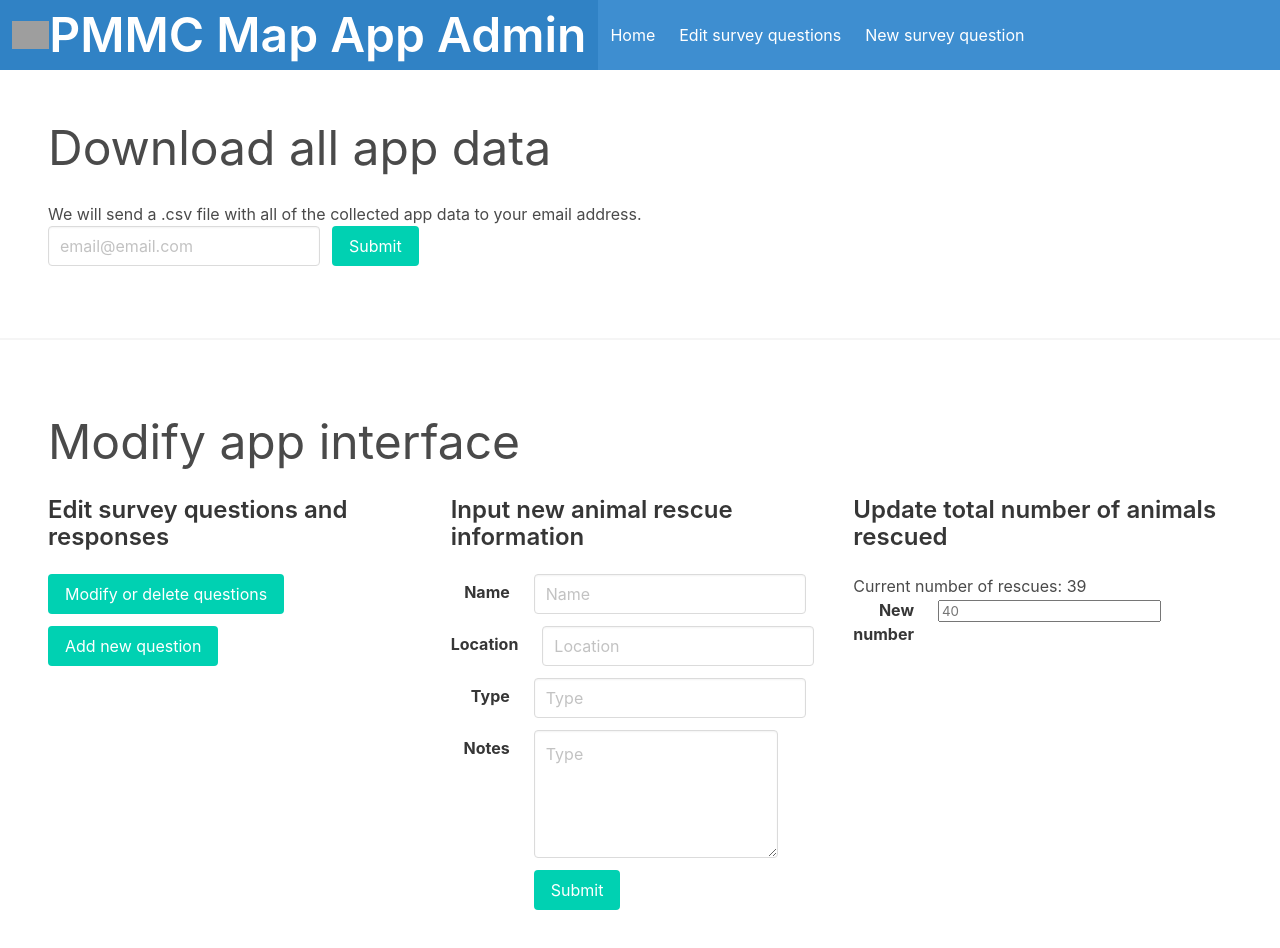
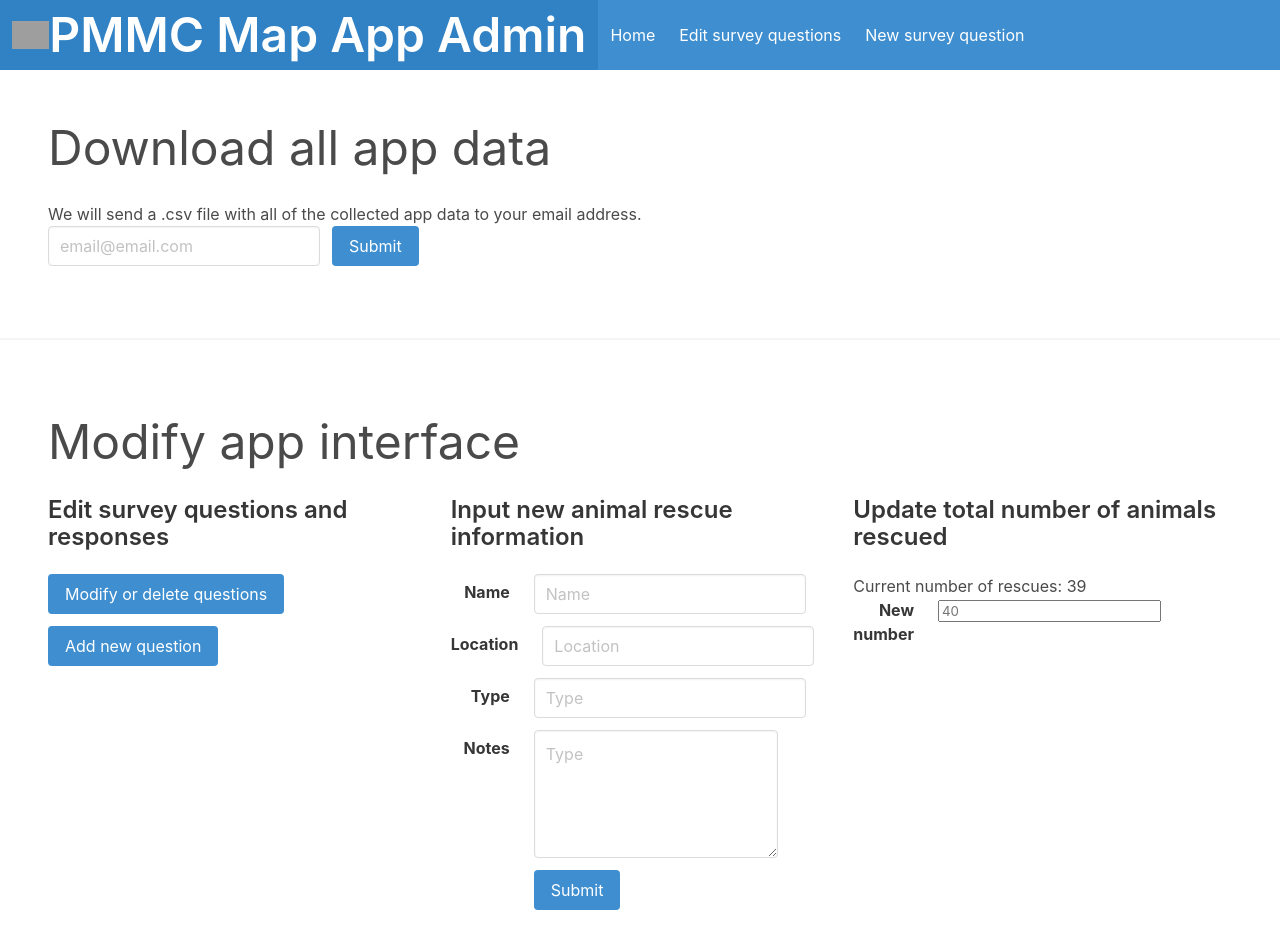
Before and after one commit to pmmc-map/admin-interface, a React app: page /dashboard in a window 1280 px wide. Shown: the top 948 px of the page. Built offline with nearby package versions, Linux system fonts and the light colour scheme; grey boxes are pictures that could not be loaded.

Commit message:
change primary color from bulma green to blue

```diff
--- a/src/AddSurveyQuestion/AddSurveyQuestion.js
+++ b/src/AddSurveyQuestion/AddSurveyQuestion.js
@@ -1,9 +1,16 @@
-import React, { useEffect, useState } from 'react';
+import React from 'react';
+import { Link } from 'react-router-dom';
+
 import NewQuestionForm from './NewQuestionForm';
 
 const AddSurveyQuestion = () => {
 	return (
 		<div className='section'>
+			<p>
+				<Link to='/dashboard' className='has-text-info'>
+					Return to admin dashboard
+				</Link>
+			</p>
 			<h1 className='subtitle is-1'>Add new survey question</h1>
 			<hr />
 			<div className='columns is-4'>
--- a/src/AddSurveyQuestion/NewQuestionForm.js
+++ b/src/AddSurveyQuestion/NewQuestionForm.js
@@ -154,7 +154,7 @@ const NewQuestionForm = () => {
 					<div className='field is-narrow'>
 						<div className='control is-fullwidth'>
 							<button
-								className='button is-primary'
+								className='button is-info'
 								onClick={onSubmit}
 							>
 								Submit
--- a/src/Dashboard.js
+++ b/src/Dashboard.js
@@ -36,10 +36,7 @@ const DownloadData = () => {
 					/>
 				</p>
 				<p className='control'>
-					<button
-						className='button is-primary'
-						onClick={onSubmitEmail}
-					>
+					<button className='button is-info' onClick={onSubmitEmail}>
 						Submit
 					</button>
 				</p>
@@ -60,7 +57,7 @@ const ModifySurveySection = () => (
 		<div className='field'>
 			<p className='control'>
 				<Link to='/survey'>
-					<button className='button is-primary'>
+					<button className='button is-info'>
 						Modify or delete questions
 					</button>
 				</Link>
@@ -69,9 +66,7 @@ const ModifySurveySection = () => (
 		<div className='field'>
 			<p className='control'>
 				<Link to='/survey/new'>
-					<button className='button is-primary'>
-						Add new question
-					</button>
+					<button className='button is-info'>Add new question</button>
 				</Link>
 			</p>
 		</div>
@@ -146,7 +141,7 @@ const AddAnimalSection = () => (
 			<div className='field-body'>
 				<div className='field is-narrow'>
 					<div className='control is-fullwidth'>
-						<button className='button is-primary'>Submit</button>
+						<button className='button is-info'>Submit</button>
 					</div>
 				</div>
 			</div>
--- a/src/SurveyDashboard/SurveyDashboard.js
+++ b/src/SurveyDashboard/SurveyDashboard.js
@@ -29,7 +29,7 @@ const SurveyDashboard = () => {
 	return (
 		<div className='section'>
 			<p>
-				<Link to='/dashboard' className='has-text-primary'>
+				<Link to='/dashboard' className='has-text-info'>
 					Return to admin dashboard
 				</Link>
 			</p>
```
